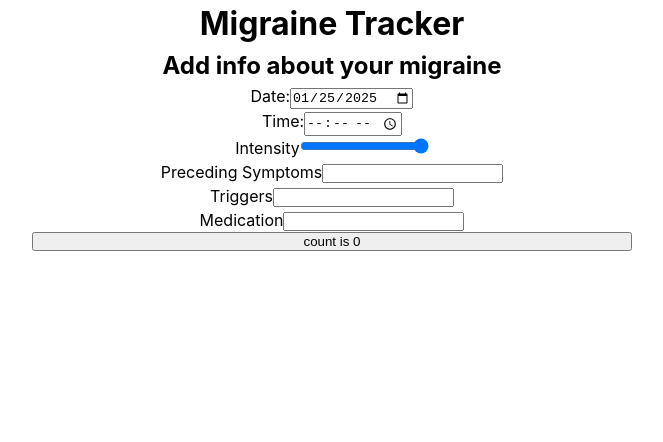
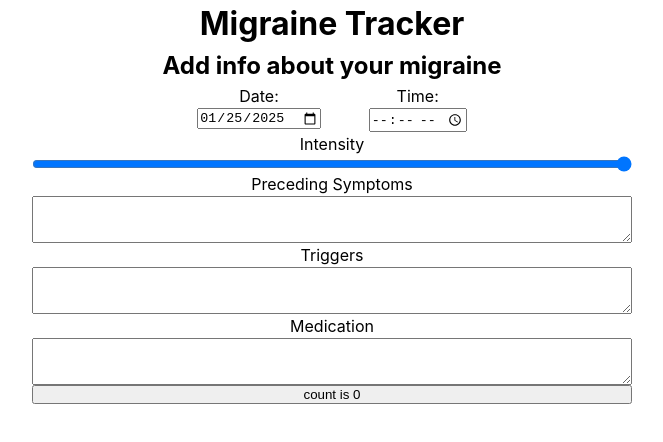
Before and after one commit to Tyriol/migraine-tracker, a React (Vite) app in the folder frontend/: page / in a window 1280 px wide. Shown: the top 442 px of the page, without its empty margins (308-971 px from the left). Built offline with nearby package versions, Linux system fonts and the light colour scheme.

Commit message:
update html structure of the form and minor styling

```diff
--- a/frontend/src/App.css
+++ b/frontend/src/App.css
@@ -8,3 +8,14 @@ form {
   display: flex;
   flex-direction: column;
 }
+
+.date-time {
+  display: flex;
+  justify-content: center;
+  gap: 3rem;
+}
+
+.form-input {
+  display: flex;
+  flex-direction: column;
+}
--- a/frontend/src/App.tsx
+++ b/frontend/src/App.tsx
@@ -13,30 +13,36 @@ function App() {
         <div className="add-data-point">
           <h2>Add info about your migraine</h2>
           <form>
-            <label>
-              Date:
-              <input
-                type="date"
-                name="date"
-                defaultValue={new Date().toISOString().split('T')[0]}
-              ></input>
-            </label>
-            <label>
-              Time:<input type="time" name="time"></input>
-            </label>
-            <label>
-              Intensity
-              <input type="range" name="Intensity" min="1" max="10"></input>
-            </label>
-            <label>
-              Preceding Symptoms<input type="text" name="symptoms"></input>
-            </label>
-            <label>
-              Triggers<input type="text" name="triggers"></input>
-            </label>
-            <label>
-              Medication<input type="text" name="medication"></input>
-            </label>
+            <div className="date-time">
+              <div className="form-input">
+                <label htmlFor="date">Date:</label>
+                <input
+                  type="date"
+                  name="date"
+                  defaultValue={new Date().toISOString().split('T')[0]}
+                ></input>
+              </div>
+              <div className="form-input">
+                <label htmlFor="time">Time:</label>
+                <input type="time" name="time"></input>
+              </div>
+            </div>
+            <div className="form-input">
+              <label htmlFor="intensity">Intensity</label>
+              <input type="range" name="intensity" min="1" max="10"></input>
+            </div>
+            <div className="form-input">
+              <label htmlFor="">Preceding Symptoms</label>
+              <textarea name="symptoms" rows={3}></textarea>
+            </div>
+            <div className="form-input">
+              <label htmlFor="triggers">Triggers</label>
+              <textarea name="triggers" rows={3}></textarea>
+            </div>
+            <div className="form-input">
+              <label htmlFor="medication">Medication</label>
+              <textarea name="medication" rows={3}></textarea>
+            </div>
             <button onClick={() => setCount((count) => count + 1)}>
               count is {count}
             </button>
```
Also changed, not shown: 1 other file (tests, documents, lock files or other folders).
